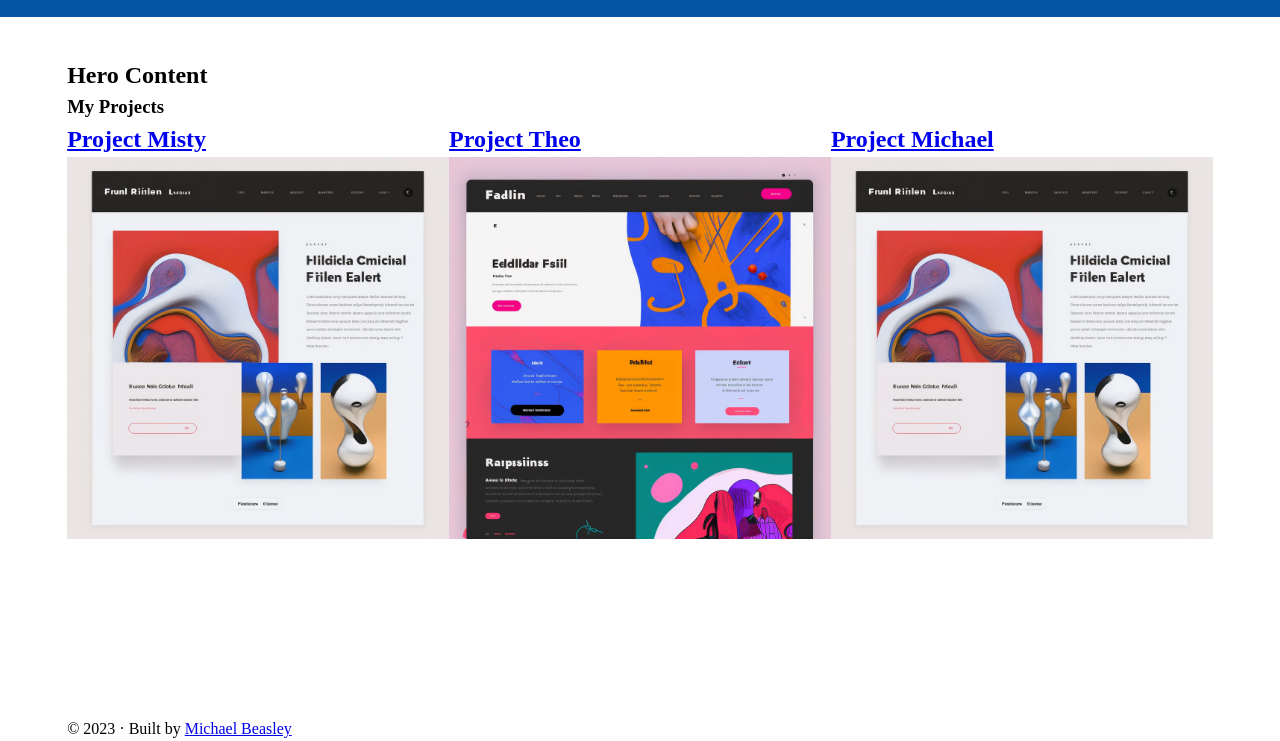
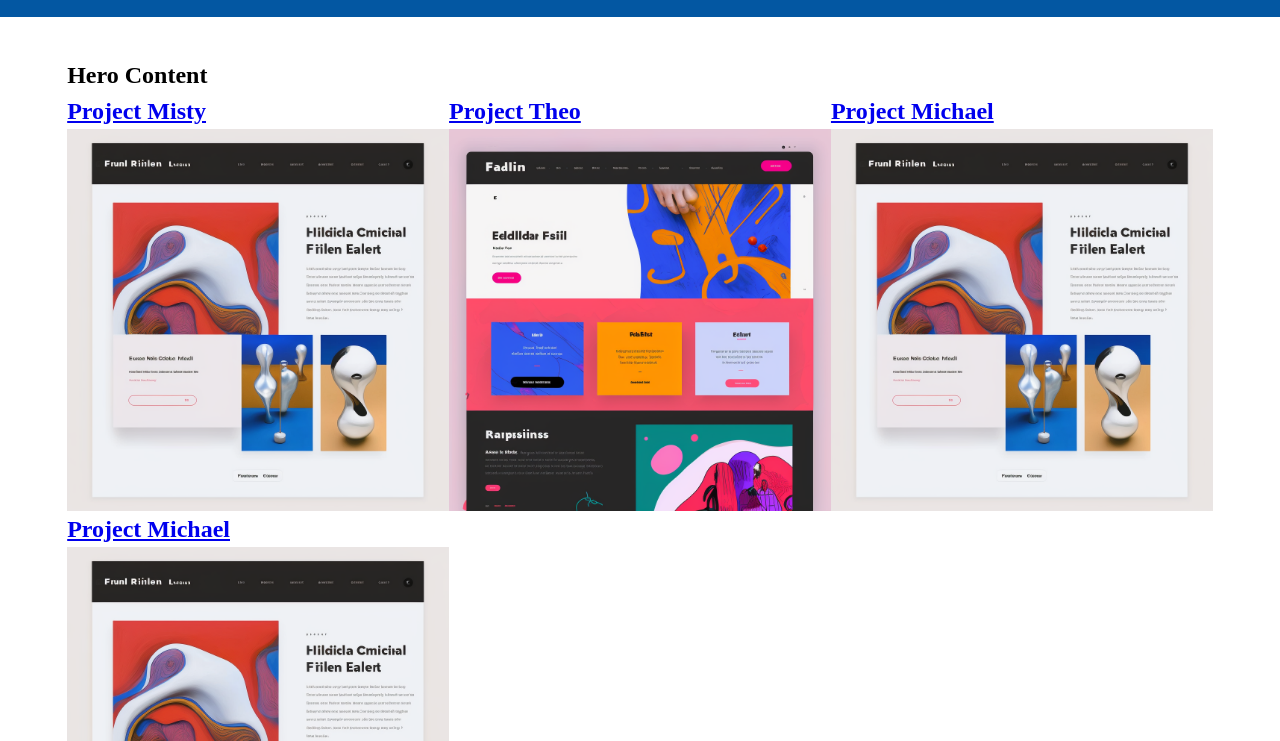
Before and after one commit to upscalepixels/Gatsby, a Gatsby site: page / in a window 1280 px wide. Shown: the part 59-800 px from the top of the page. Built offline with nearby package versions, Linux system fonts and the light colour scheme; Gatsby itself is replaced by a stand-in of ours; a web font is replaced by a local one.

Commit message:
added extra dummy content in portfolio

```diff
--- a/src/components/projects.js
+++ b/src/components/projects.js
@@ -34,7 +34,6 @@ export const ProjectList = () => {
 
     return (
       <>
-        <h3>My Projects</h3>
         <div className="project-container">
           {results.map(({ node }) => (
             <div className="project-item" key={node.id}>
--- /dev/null
+++ b/src/content/portfolio/project-4/index.mdx
@@ -0,0 +1,8 @@
+---
+title: Project Michael
+slug: /michaele
+type: project
+cover: web1.png
+---
+
+Hello Michael! How are you today?
```
Also changed, not shown: src/pages/services.js (added, +16 -0 lines), src/content/portfolio/project-4/web1.png (added).
